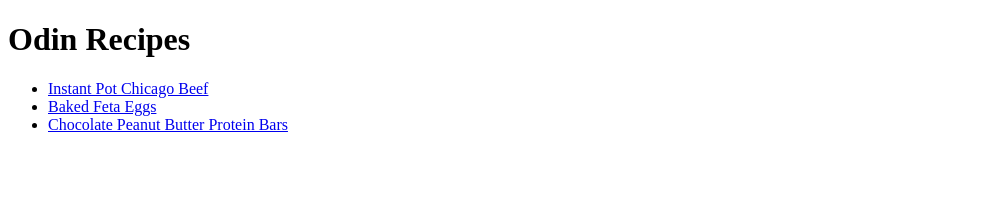
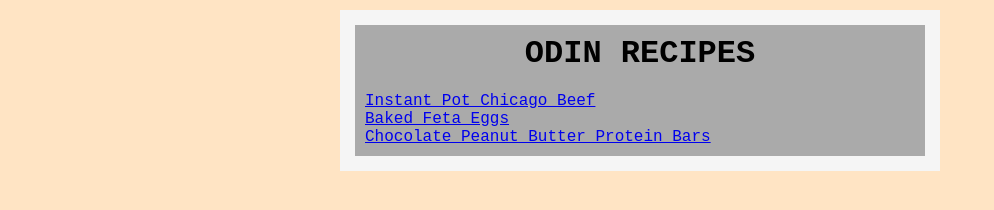
Before and after one commit to nqhdang/odin-recipes, a plain HTML site: page index.html in a window 1280 px wide. Shown: the whole page, without its empty margins (0-994 px from the left). Drawn offline with Linux system fonts and the light colour scheme.

Commit message:
Add CSS File and Style to Index File

```diff
--- /dev/null
+++ b/css/style.css
@@ -0,0 +1,35 @@
+* {
+    font-family: 'Courier New', Courier, monospace;
+    box-sizing: border-box;
+    margin: 0;
+    padding: 0;
+}
+
+body {
+    background-color: bisque;
+}
+
+.card {
+    width: 600px;
+    margin: 10px auto;
+    background-color: whitesmoke;
+    padding: 5px;
+
+}
+
+h1 {
+    text-align: center;
+    text-transform: uppercase;
+    padding: 10px;
+    margin: 10px;
+    margin-bottom: -10px;
+    background-color:rgb(170, 170, 170) ;
+
+}
+
+.list-recipes {
+    list-style-type: none;
+    padding: 10px;
+    margin: 10px;
+    background-color: rgb(170, 170, 170);
+}
--- a/index.html
+++ b/index.html
@@ -3,14 +3,17 @@
 <head>
     <meta charset="UTF-8">
     <meta name="viewport" content="width=device-width, initial-scale=1.0">
+    <link rel="stylesheet" href="css/style.css">
     <title>Odin Recipes</title>
 </head>
 <body>
-    <h1>Odin Recipes</h1>
-    <ul>
-        <li><a href="./recipes/instant-pot-chicago-beef.html">Instant Pot Chicago Beef</a></li>
-        <li><a href="./recipes/baked-feta-eggs.html">Baked Feta Eggs</a></li>
-        <li><a href="./recipes/chocolate-peanut-butter-protein-bars.html">Chocolate Peanut Butter Protein Bars</a></li>
-    </ul>
+    <div class="card">
+        <h1>Odin Recipes</h1>
+        <ul class="list-recipes">
+            <li><a href="./recipes/instant-pot-chicago-beef.html">Instant Pot Chicago Beef</a></li>
+            <li><a href="./recipes/baked-feta-eggs.html">Baked Feta Eggs</a></li>
+            <li><a href="./recipes/chocolate-peanut-butter-protein-bars.html">Chocolate Peanut Butter Protein Bars</a></li>
+        </ul>
+    </div>
 </body>
 </html>
```
